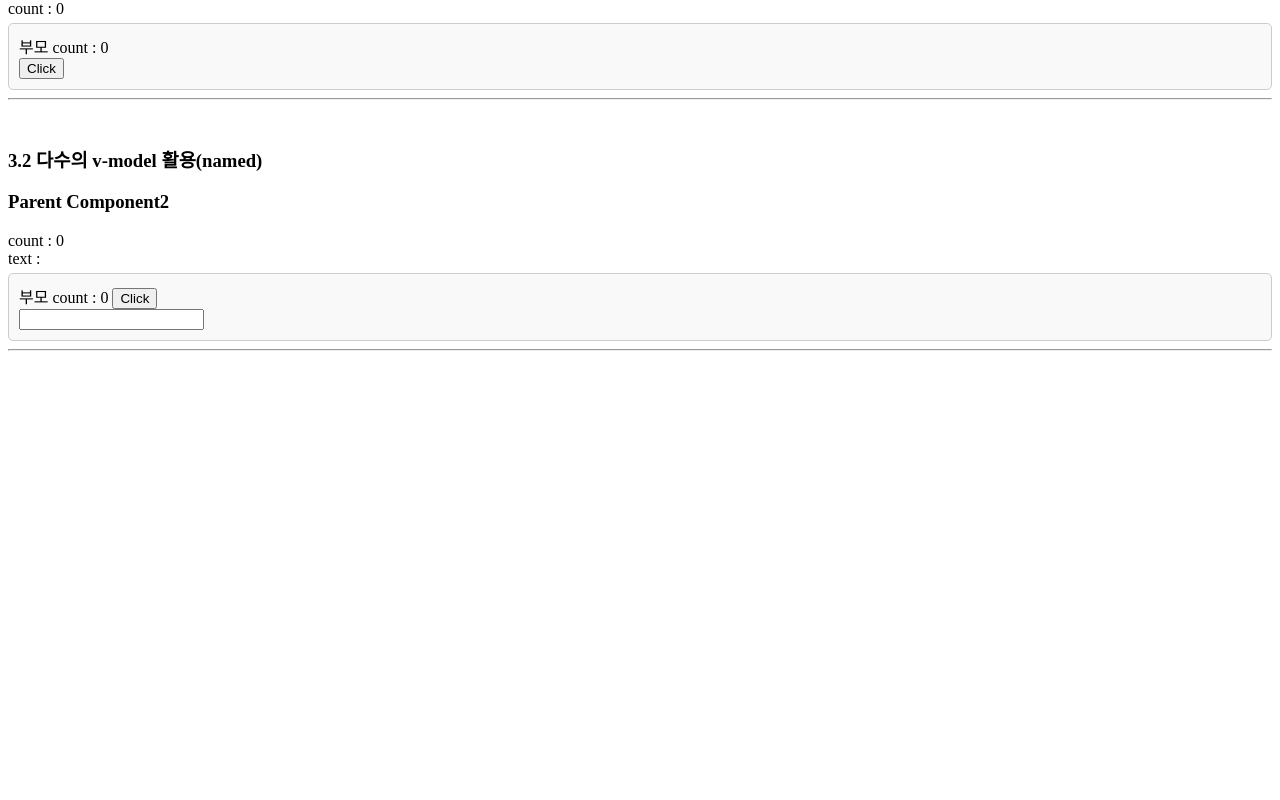
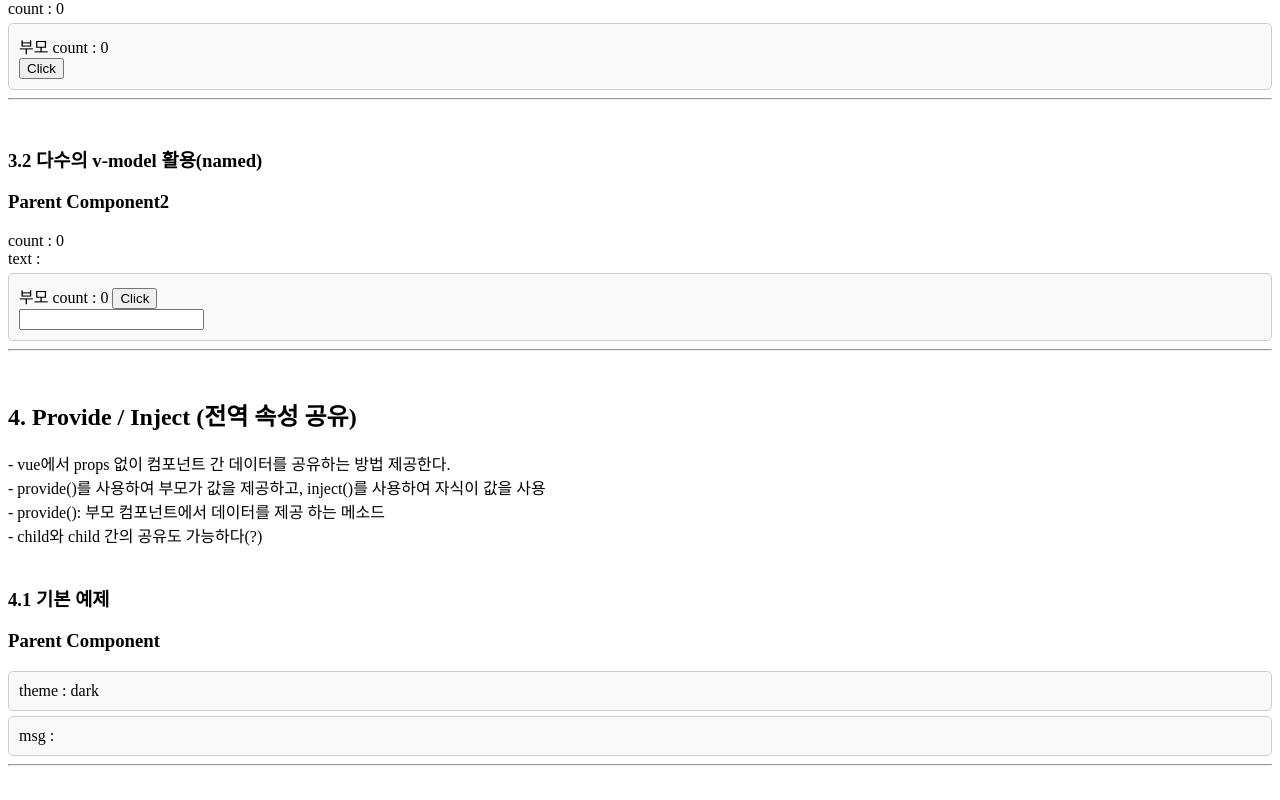
Before and after one commit to Yangkles/DevCourseFE4Vue3, a Vue app in the folder 04_vue_component_advanced/: page / in a window 1280 px wide. Shown: the part 3101-3901 px from the top of the page. Before the commit the page ends 3486 px from the top, so only its background shows below. Built offline with nearby package versions, Linux system fonts and the light colour scheme.

Commit message:
Vue3 component advance - provide-inject

```diff
--- a/04_vue_component_advanced/src/App.vue
+++ b/04_vue_component_advanced/src/App.vue
@@ -1,6 +1,7 @@
 <script setup>
 import EmitApp from './components/emit/EmitApp.vue';
 import PropsApp from './components/props/PropsApp.vue';
+import ProvideApp from './components/provide_inject/ProvideApp.vue';
 import VmodelApp from './components/vmodel/VmodelApp.vue';
 
 
@@ -17,4 +18,5 @@ import VmodelApp from './components/vmodel/VmodelApp.vue';
   <PropsApp/>
   <EmitApp />
   <VmodelApp/>
+  <ProvideApp/>
 </template>
--- a/04_vue_component_advanced/src/components/props/ParentComponent3.vue
+++ b/04_vue_component_advanced/src/components/props/ParentComponent3.vue
@@ -1,5 +1,5 @@
 <script setup>
-import ChildComponent3 from './ChildCOmponent3.vue';
+import ChildComponent3 from './ChildComponent3.vue';
 
 
 </script>
--- /dev/null
+++ b/04_vue_component_advanced/src/components/provide_inject/ChildComponent1.vue
@@ -0,0 +1,13 @@
+<script setup>
+import { inject, provide } from 'vue';
+
+const theme = inject('theme');
+provide('Child-Message', '자식에서 보낸 메세지')
+
+</script>
+
+<template>
+    <div class="child">
+        theme : {{ theme }} <br>
+    </div>
+</template>
--- /dev/null
+++ b/04_vue_component_advanced/src/components/provide_inject/ChildComponentA.vue
@@ -0,0 +1,12 @@
+<script setup>
+import { inject} from 'vue';
+
+const msg = inject('Child-Messgae');
+
+</script>
+
+<template>
+    <div class="child">
+        msg : {{ msg }} <br>
+    </div>
+</template>
--- /dev/null
+++ b/04_vue_component_advanced/src/components/provide_inject/ParentComponent1.vue
@@ -0,0 +1,14 @@
+<script setup>
+import { provide } from 'vue';
+import ChildComponent1 from './ChildComponent1.vue';
+import ChildComponentA from './ChildComponentA.vue';
+
+// key, value => theme로 키를 제공
+provide('theme', 'dark');
+</script>
+
+<template>
+    <h3>Parent Component</h3>
+    <ChildComponent1 />
+    <ChildComponentA />
+</template>
--- /dev/null
+++ b/04_vue_component_advanced/src/components/provide_inject/ProvideApp.vue
@@ -0,0 +1,18 @@
+<script setup>
+import ParentComponent1 from './ParentComponent1.vue';
+
+
+</script>
+
+<template>
+    <h2>4. Provide / Inject (전역 속성 공유)</h2>
+    - vue에서 props 없이 컴포넌트 간 데이터를 공유하는 방법 제공한다. <br>
+    - provide()를 사용하여 부모가 값을 제공하고, inject()를 사용하여 자식이 값을 사용 <br>
+    - provide(): 부모 컴포넌트에서 데이터를 제공 하는 메소드<br>
+    - child와 child 간의 공유도 가능하다(?) <br>
+    <br>
+
+    <h3>4.1 기본 예제</h3>
+    <ParentComponent1/>
+    <hr><br>
+</template>
```
